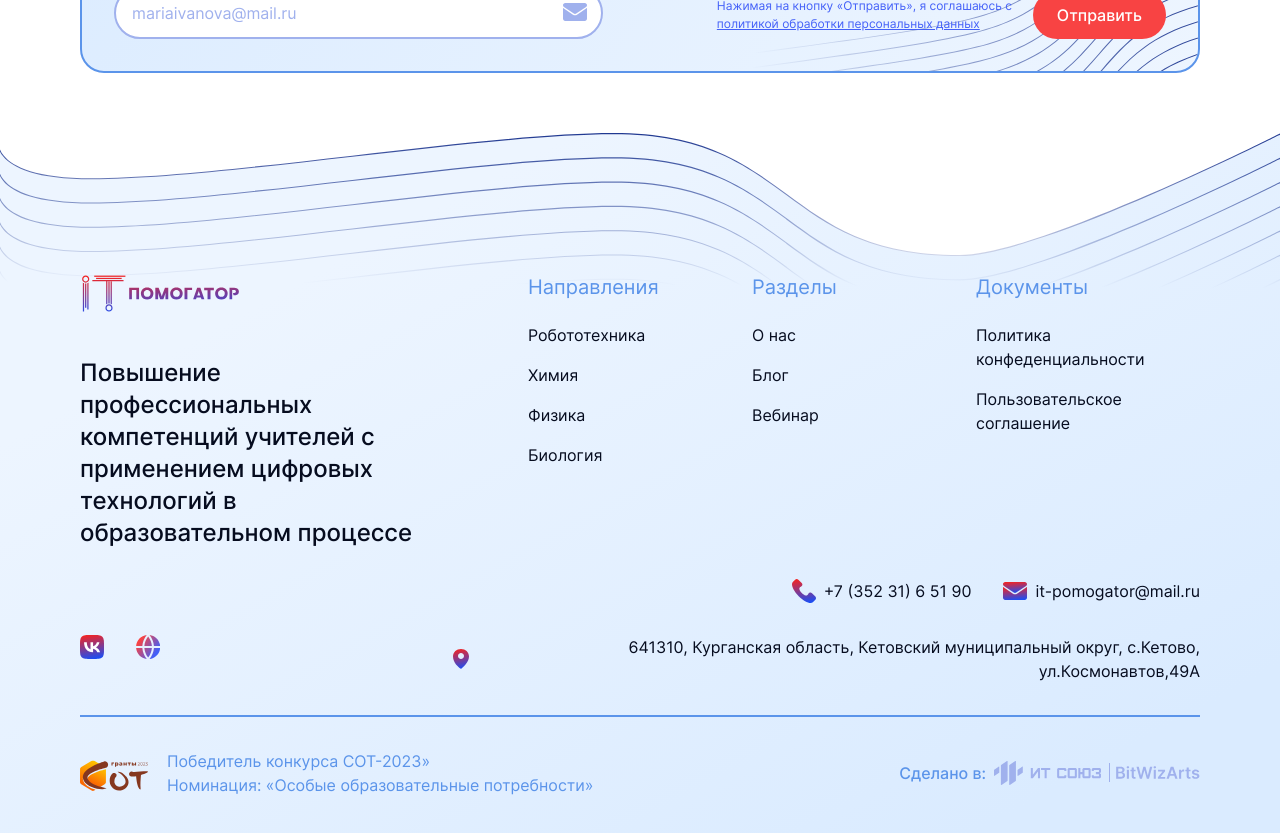
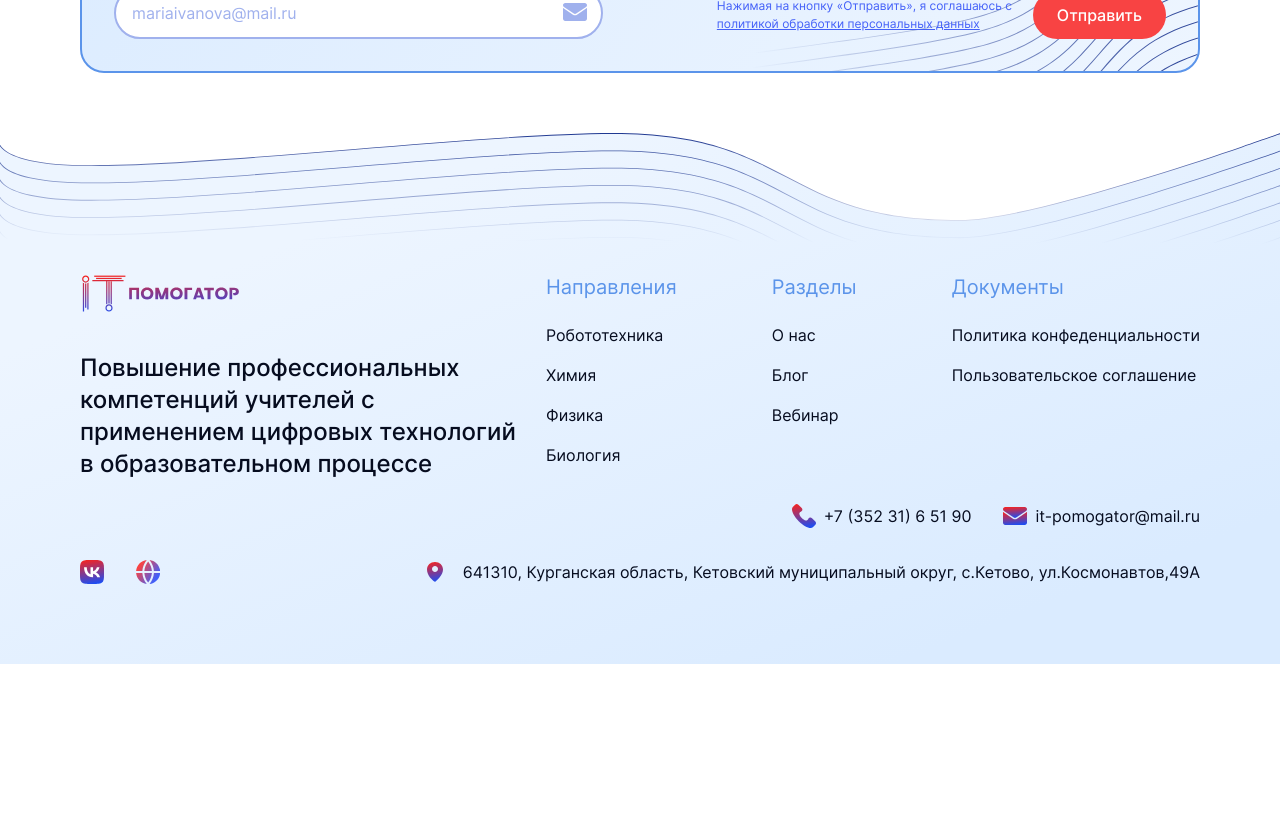
Before and after one commit to Nazarov-Dmitriy/pomogator, a Vue app: page / in a window 1280 px wide. Shown: the part 4460-5293 px from the top of the page. After the commit the page ends 5124 px from the top, so only its background shows below. Built offline with nearby package versions, Linux system fonts and the light colour scheme.

Commit message:
правка футера

```diff
--- a/src/components/main/FooterComponent.vue
+++ b/src/components/main/FooterComponent.vue
@@ -10,10 +10,12 @@
                         @click="mainLink()"
                     >
                     <p class="footer__header-text">
-                        Повышение профессиональных компетенций учителей с применением цифровых технологий в образовательном процессе
+                        Повышение профессиональных компетенций учителей с применением цифровых технологий в
+                        образовательном процессе
                     </p>
                 </div>
-                <div class="footer__trend">
+                <div class="footer__items-container">
+                    <div class="footer__section">
                         <p class="footer__list-header">
                             Направления
                         </p>
@@ -52,7 +54,7 @@
                             </li>
                         </ul>
                     </div>
-                <div class="footer__sections">
+                    <div class="footer__section">
                         <p class="footer__list-header">
                             Разделы
                         </p>
@@ -83,7 +85,7 @@
                             </li>
                         </ul>
                     </div>
-                <div class="footer__documents">
+                    <div class="footer__section document">
                         <p class="footer__list-header">
                             Документы
                         </p>
@@ -107,6 +109,7 @@
                         </ul>
                     </div>
                 </div>
+            </div>
             <div class="footer__contacts">
                 <div class="footer__contacts-social">
                     <img
@@ -122,6 +125,7 @@
                         @click="some"
                     >
                 </div>
+                <div class="footer__contact">
                     <div class="footer__contacts-phone">
                         <img
                             src="@/assets/icons/footer/phone.svg"
@@ -146,6 +150,7 @@
                             href="mailto:it-pomogator@mail.ru"
                         >it-pomogator@mail.ru</a>
                     </div>
+                </div>
                 <div class="footer__contacts-geo">
                     <img
                         src="@/assets/icons/footer/geo.svg"
@@ -158,9 +163,13 @@
                     </address>
                 </div>
             </div>
-            <hr class="footer__line">
+            <!-- <hr class="footer__line">
             <div class="footer__copyright">
-                <div class="footer__copyright-cot">
+                <a
+                    href=" https://grant.obr.so/"
+                    target="_blank"
+                    class="footer__copyright-cot"
+                >
                     <img
                         src="@/assets/icons/footer/cot.svg"
                         alt="cot"
@@ -175,8 +184,13 @@
                             Номинация: «Особые образовательные потребности»
                         </p>
                     </div>
-                </div>
-                <div class="footer__copyright-madein">
+                </a>
+
+                <a
+                    href="https://bitwizarts.smartspecs.nl/"
+                    target="_blank"
+                    class="footer__copyright-madein"
+                >
                     <p class="footer__madein-text">
                         Сделано в:
                     </p>
@@ -192,8 +206,8 @@
                         class="footer__logobwa"
                         @click="some"
                     >
-                </div>
-            </div>
+                </a>
+            </div> -->
         </div>
     </section>
 </template>
@@ -211,10 +225,15 @@
     margin: 0 auto;
     padding: 142px 80px 80px 80px;
     background-image: url("@/assets/icons/footer/background.svg");
+    display: flex;
+    flex-direction: column;
+    gap: 24px;
+
     @media (max-width: $lg) {
         padding: 159px 40px 40px 40px;
 
     }
+
     @media (max-width: $sm) {
         padding: 217px 16px 40px 16px;
     }
@@ -223,76 +242,102 @@
 .footer__items {
     width: 100%;
     display: grid;
-    grid-template-columns: 2fr 1fr 1fr 1fr;
-    padding-bottom: 30px;
-    @media (max-width: $lg) {
-        grid-template-columns: 1fr 1fr 1fr;
-        padding-bottom: 24px;
+    grid-template-columns: 442px minmax(300px, 768px);
+    justify-content: space-between;
+    // grid-template-columns: 2fr 1fr 1fr 1fr;
+    gap: 24px;
+
+    @media (max-width: $xl) {
+        grid-template-columns: 1fr;
+        gap: 80px;
     }
+
     @media (max-width: $sm) {
-        display: inline;
+        gap: 32px;
+    }
+}
+
+.footer__items-container {
+    display: flex;
+    justify-content: space-between;
+    gap: 24px;
+
+    @media (max-width: $sm) {
+        flex-wrap: wrap;
+        gap: 32px;
     }
 }
 
 .footer__header {
-    padding-right: 80px;
-    @media (max-width: $lg) {
-        grid-column: 1/4;
-        grid-row: 1;
-        padding: 0;
+    display: flex;
+    flex-direction: column;
+    gap: 40px;
+
+    @media (max-width: $xl) {
+        gap: 32px;
+        width: 100%;
     }
+
     @media (max-width: $sm) {
+        gap: 24px;
     }
 }
 
 .footer__logo {
-    padding-bottom: 41px;
     width: 161px;
     height: 37px;
     cursor: pointer;
-    @media (max-width: $sm) {
-        padding-bottom: 24px;
-    }
 }
 
-.footer__header-text{
+.footer__header-text {
     font-family: "Inter";
     font-style: normal;
     font-weight: 500;
     font-size: 24px;
     line-height: 32px;
     color: $black;
+
     @media (max-width: $lg) {
         font-size: 20px;
         line-height: 24px;
-        padding-bottom: 80px;
     }
-    @media (max-width: $sm) {
-        padding-bottom: 16px;
-    }
+
+    @media (max-width: $sm) {}
 
 }
 
-.footer__trend {
-    @media (max-width: $lg) {
-        grid-column: 1;
-        grid-row: 2;
+// .footer__trend {
+
+//     @media (max-width: $lg) {
+//         grid-column: 1;
+//         grid-row: 2;
+//     }
+// }
+
+.footer__section {
+    display: flex;
+    flex-direction: column;
+    gap: 24px;
+
+    // @media (max-width: $lg) {
+    //     grid-column: 2;
+    //     grid-row: 2;
+    // }
+    .document {
+        width: 249px;
+    }
+
+    @media (max-width: $sm) {
+        flex: 1 1 100%;
     }
 }
 
-.footer__sections {
-    @media (max-width: $lg) {
-        grid-column: 2;
-        grid-row: 2;
-    }
-}
-
-.footer__documents {
-    @media (max-width: $lg) {
-        grid-column: 3;
-        grid-row: 2;
-    }
-}
+// .footer__documents {
+//     @media (max-width: $lg) {
+//         grid-column: 3;
+//         grid-row: 2;
+//     }
+// }
 
 .footer__list-header {
     font-family: "Inter";
@@ -301,10 +346,7 @@
     font-size: 20px;
     line-height: 24px;
     color: $blue;
-    padding-bottom: 24px;
-    @media (max-width: $sm) {
-        padding-top: 16px;
-    }
+
 }
 
 .footer__list {
@@ -314,15 +356,11 @@
     font-size: 16px;
     line-height: 24px;
     color: $black;
-    padding-bottom: 16px;
-    @media (max-width: $lg) {
-        padding: 0;
-    }
+    display: flex;
+    flex-direction: column;
+    gap: 16px;
 }
 
-.footer__list-item {
-    padding-bottom: 16px;
-}
 
 .footer__link {
     font-family: "Inter";
@@ -331,10 +369,12 @@
     font-size: 16px;
     line-height: 24px;
     color: $black;
+
     @media (max-width: $lg) {
         font-size: 14px;
         line-height: 20px;
     }
+
     &:hover {
         color: $blue-primary;
     }
@@ -349,14 +389,18 @@
 
 .footer__contacts {
     display: grid;
-    grid-template-columns: repeat(5, 1fr);
+    grid-template-columns: 80px 1fr;
     grid-template-rows: auto;
-    gap: 32px;
-    padding-bottom: 32px;
+    gap: 32px 16px;
+    grid-template-areas:
+    '. contact'
+    'social adress';
+
     @media (max-width: $lg) {
         grid-template-columns: repeat(10, 1fr);
         gap: 0;
     }
+
     @media (max-width: $sm) {
         padding-top: 24px;
         display: flex;
@@ -365,16 +409,24 @@
     }
 }
 
+.footer__contact{
+    grid-area: contact;
+    display: flex;
+    gap: 32px;
+    justify-content: flex-end;
+}
+
 .footer__contacts-phone {
-    grid-column: 1/6;
     display: flex;
     justify-content: flex-end;
     align-items: center;
     gap: 8px;
+
     @media (max-width: $lg) {
         grid-column: 5/8;
         grid-row: 1;
     }
+
     @media (max-width: $sm) {
         justify-content: flex-start;
     }
@@ -389,10 +441,12 @@
     justify-content: flex-end;
     align-items: center;
     gap: 8px;
+
     @media (max-width: $lg) {
         grid-column: 8/11;
         grid-row: 1;
     }
+
     @media (max-width: $sm) {
         justify-content: flex-start;
     }
@@ -403,8 +457,10 @@
 }
 
 .footer__contacts-social {
-    grid-column: 1;
-    grid-row: 2;
+   grid-area: social;
+   display: flex;
+   gap: 32px;
+
     @media (max-width: $lg) {
         grid-column: 1/4;
         grid-row: 1;
@@ -412,7 +468,6 @@
 }
 
 .footer__vk {
-    padding-right: 32px;
     cursor: pointer;
 }
 
@@ -425,12 +480,12 @@
 }
 
 .footer__contacts-geo {
+    grid-area: adress;
     display: flex;
     justify-content: flex-end;
-    grid-column: 3/7;
-    grid-row: 2;
-    text-align: right;
     align-items: center;
+    gap: 8px;
+
     @media (max-width: $lg) {
         grid-column: 1/11;
         grid-row: 2;
@@ -438,6 +493,7 @@
         justify-content: flex-start;
         text-align: left
     }
+
     @media (max-width: $sm) {
         padding-top: 0;
         text-align: left;
@@ -446,6 +502,7 @@
 
 .footer__geo {
     padding-right: 8px;
+
     @media (max-width: $lg) {
         padding-right: 0px;
     }
@@ -458,6 +515,7 @@
     font-size: 16px;
     line-height: 24px;
     color: $black;
+
     @media (max-width: $lg) {
         font-size: 14px;
         line-height: 20px;
@@ -474,6 +532,7 @@
     width: 100%;
     display: flex;
     justify-content: space-between;
+
     @media (max-width: $sm) {
         flex-direction: column;
     }
@@ -483,20 +542,23 @@
     display: flex;
     justify-content: flex-start;
     width: 100%;
+
     @media (max-width: $md) {
         flex-direction: column;
         padding-bottom: 16px;
     }
 }
 
-.footer__cot{
+.footer__cot {
     width: 71px;
     height: 31px;
     padding-top: 11px;
     cursor: pointer;
+
     @media (max-width: $lg) {
         padding-top: 17px;
     }
+
     @media (max-width: $md) {
         padding: 0px 0px 6px 0px;
     }
@@ -511,10 +573,12 @@
     line-height: 24px;
     color: $blue;
     align-items: center;
+
     @media (max-width: $lg) {
         font-size: 14px;
         line-height: 20px;
     }
+
     @media (max-width: $md) {
         padding: 0;
     }
@@ -529,10 +593,12 @@
     line-height: 24px;
     color: $blue;
     align-items: center;
+
     @media (max-width: $lg) {
         font-size: 14px;
         line-height: 20px;
     }
+
     @media (max-width: $md) {
         padding: 0;
     }
@@ -551,6 +617,7 @@
     width: 107px;
     height: 24px;
     cursor: pointer;
+
     @media (max-width: $md) {
         padding: 0px 6px 0px 6px;
         width: 100px;
@@ -564,6 +631,7 @@
     border-left: 1px solid $secondary;
 
     cursor: pointer;
+
     @media (max-width: $md) {
         padding: 0px 0px 0px 6px;
         width: 75px;
--- a/src/components/main/FormComponent.vue
+++ b/src/components/main/FormComponent.vue
@@ -107,7 +107,7 @@
                             </p>
                         </div>
                     </div>
-                    <div class="form-item form-item--email">
+                    <div class="form-item ">
                         <label
                             for="email"
                             class="form-main__label"
```
Lines whose indentation alone changed are shown as unchanged.
